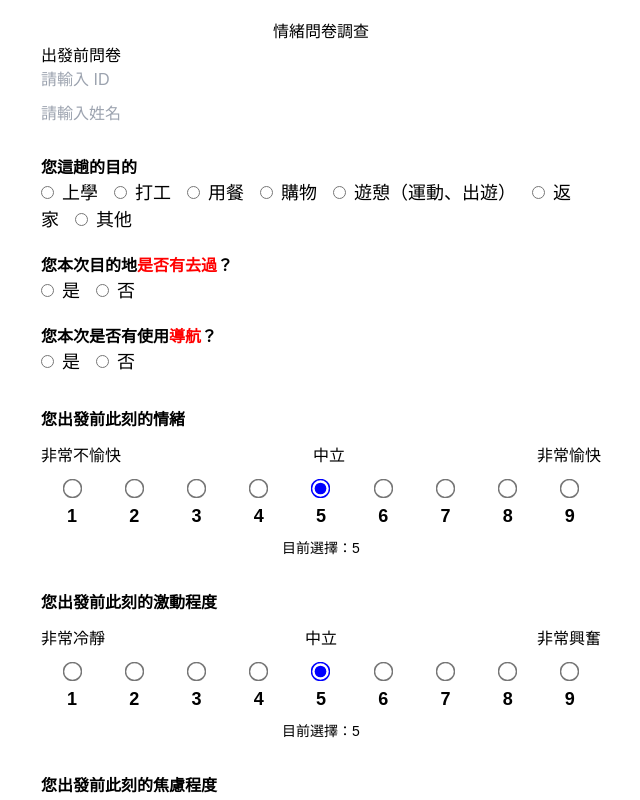
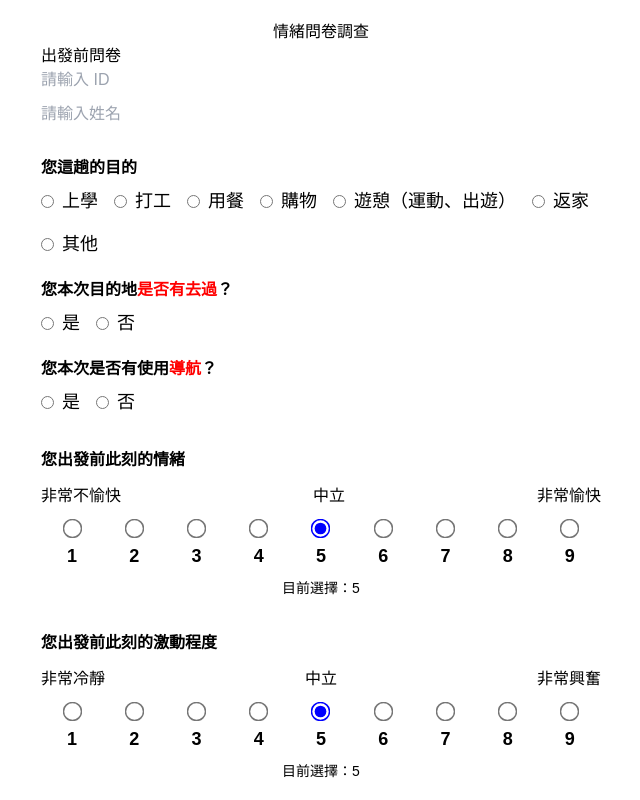
Before and after one commit to JieNTU/emotion-survey, a React (Vite) app: page / in a window 1280 px wide. Shown: the top 800 px of the page, without its empty margins (319-959 px from the left). Built offline with nearby package versions, Linux system fonts and the light colour scheme.

Commit message:
Update MoodSurveyApp.jsx

```diff
--- a/src/MoodSurveyApp.jsx
+++ b/src/MoodSurveyApp.jsx
@@ -223,11 +223,13 @@ export default function MoodSurveyApp() {
     </div>
   );
 
+
   const RadioQuestion = ({ label, options, value, onChange }) => (
-    <div style={{ marginTop: 20 }}>
-      <label><strong>{label}</strong></label><br />
+  <div style={{ marginTop: 20 }}>
+    <label><strong>{label}</strong></label><br />
+    <div style={{ display: 'flex', flexWrap: 'wrap', gap: '16px', marginTop: 8 }}>
       {options.map((opt, i) => (
-        <label key={i} style={{ marginRight: 16, fontSize: '18px', fontWeight: '500' }}>
+        <label key={opt} style={{ fontSize: '18px', fontWeight: '500', display: 'flex', alignItems: 'center' }}>
           <input
             type="radio"
             value={opt}
@@ -239,7 +241,8 @@ export default function MoodSurveyApp() {
         </label>
       ))}
     </div>
-  );
+  </div>
+);
 
   return (
     <div style={{ padding: 20, fontFamily: 'Arial', maxWidth: 600, margin: 'auto' }}>
```
